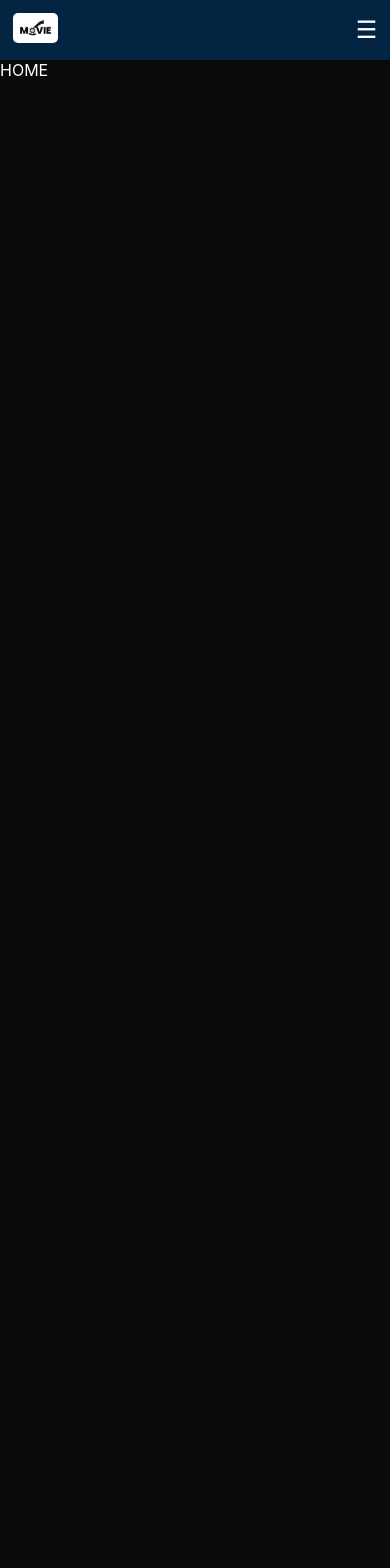
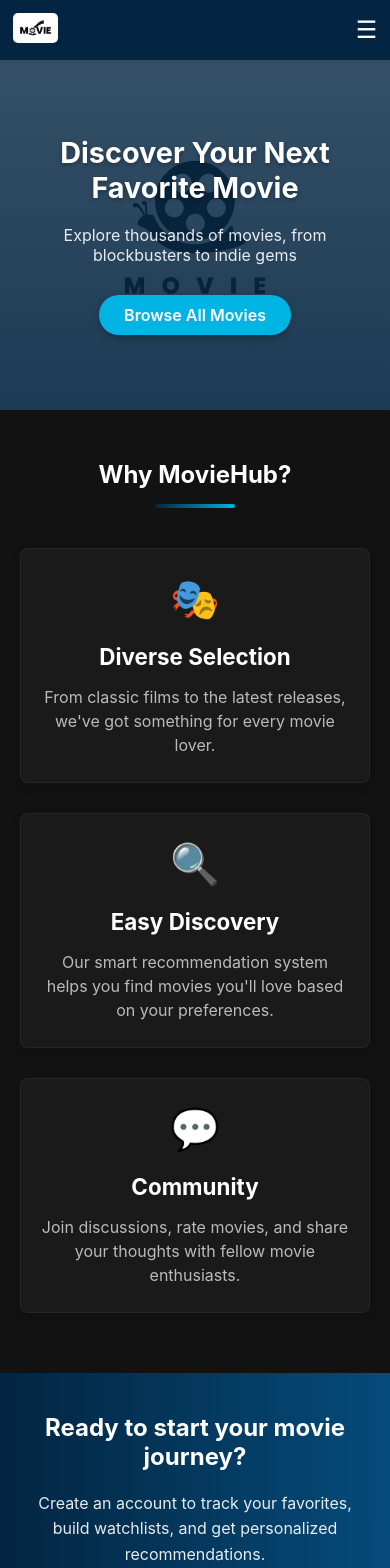
Before and after one commit to Youssef-Yasser-Mahmoud/MovieHub, a React (Vite) app: page /home in a window 390 px wide. Shown: the top 1568 px of the page. Before the commit the page ends 844 px from the top, so only its background shows below. Built offline with nearby package versions, Linux system fonts and the light colour scheme.

Commit message:
Creating Home Page

```diff
--- /dev/null
+++ b/src/pages/Home.css
@@ -0,0 +1,224 @@
+.home-container {
+  color: var(--text-color);
+  background-color: var(--background-color);
+}
+
+/* Hero Section */
+.hero-section {
+  background: linear-gradient(rgba(3, 37, 65, 0.8), rgba(3, 37, 65, 0.9)),
+              url('../assets/movie-logo.avif') no-repeat center center;
+  background-size: cover;
+  height: 500px;
+  display: flex;
+  align-items: center;
+  justify-content: center;
+  text-align: center;
+  padding: 0 20px;
+  margin-bottom: 50px;
+}
+
+.hero-content {
+  max-width: 800px;
+}
+
+.hero-content h1 {
+  font-size: 3rem;
+  font-weight: 700;
+  margin-bottom: 20px;
+  color: var(--text-color);
+  text-shadow: 0 2px 4px rgba(0, 0, 0, 0.3);
+}
+
+.hero-content p {
+  font-size: 1.2rem;
+  margin-bottom: 30px;
+  color: rgba(255, 255, 255, 0.9);
+}
+
+.cta-button {
+  display: inline-block;
+  background-color: var(--secondary-color);
+  color: var(--text-color);
+  padding: 12px 30px;
+  border-radius: 30px;
+  font-size: 1.1rem;
+  font-weight: 600;
+  text-decoration: none;
+  transition: all var(--transition-speed) ease;
+  border: none;
+  cursor: pointer;
+  box-shadow: 0 4px 8px rgba(0, 0, 0, 0.2);
+}
+
+.cta-button:hover {
+  background-color: var(--hover-color);
+  transform: translateY(-3px);
+  box-shadow: 0 6px 12px rgba(0, 0, 0, 0.3);
+}
+
+/* Section Styling */
+.featured-section,
+.info-section {
+  max-width: 1200px;
+  margin: 0 auto 60px;
+  padding: 0 20px;
+}
+
+.section-header {
+  text-align: center;
+  margin-bottom: 30px;
+}
+
+.section-header h2 {
+  font-size: 2.2rem;
+  font-weight: 700;
+  color: var(--text-color);
+  margin-bottom: 15px;
+}
+
+.header-underline {
+  height: 4px;
+  width: 80px;
+  background: linear-gradient(to right, var(--primary-color), var(--secondary-color));
+  margin: 0 auto;
+  border-radius: 2px;
+}
+
+.section-description {
+  text-align: center;
+  max-width: 800px;
+  margin: 0 auto 30px;
+  font-size: 1.1rem;
+  color: rgba(255, 255, 255, 0.8);
+  line-height: 1.6;
+}
+
+/* Info Cards */
+.info-cards {
+  display: grid;
+  grid-template-columns: repeat(auto-fit, minmax(300px, 1fr));
+  gap: 30px;
+  margin-top: 40px;
+}
+
+.info-card {
+  background-color: var(--card-background);
+  border-radius: 8px;
+  padding: 30px;
+  text-align: center;
+  box-shadow: 0 4px 8px rgba(0, 0, 0, 0.1);
+  transition: transform var(--transition-speed) ease,
+              box-shadow var(--transition-speed) ease;
+  border: 1px solid rgba(255, 255, 255, 0.05);
+}
+
+.info-card:hover {
+  transform: translateY(-10px);
+  box-shadow: 0 8px 16px rgba(0, 0, 0, 0.2);
+  border-color: var(--secondary-color);
+}
+
+.info-icon {
+  font-size: 2.5rem;
+  margin-bottom: 20px;
+}
+
+.info-card h3 {
+  font-size: 1.4rem;
+  color: var(--text-color);
+  margin-bottom: 15px;
+}
+
+.info-card p {
+  font-size: 1rem;
+  color: rgba(255, 255, 255, 0.7);
+  line-height: 1.5;
+}
+
+/* Call to Action Section */
+.cta-section {
+  background: linear-gradient(to right, var(--primary-color), #054b7a);
+  padding: 60px 20px;
+  text-align: center;
+  margin-top: 50px;
+}
+
+.cta-section h2 {
+  font-size: 2rem;
+  color: var(--text-color);
+  margin-bottom: 20px;
+}
+
+.cta-section p {
+  font-size: 1.1rem;
+  color: rgba(255, 255, 255, 0.9);
+  max-width: 700px;
+  margin: 0 auto 30px;
+  line-height: 1.6;
+}
+
+/* Responsive Styles */
+@media (max-width: 768px) {
+  .hero-section {
+    height: 400px;
+  }
+
+  .hero-content h1 {
+    font-size: 2.2rem;
+  }
+
+  .hero-content p {
+    font-size: 1rem;
+  }
+
+  .section-header h2 {
+    font-size: 1.8rem;
+  }
+
+  .info-cards {
+    grid-template-columns: repeat(auto-fit, minmax(250px, 1fr));
+  }
+
+  .cta-section h2 {
+    font-size: 1.8rem;
+  }
+}
+
+@media (max-width: 480px) {
+  .hero-section {
+    height: 350px;
+  }
+
+  .hero-content h1 {
+    font-size: 1.8rem;
+  }
+
+  .cta-button {
+    padding: 10px 25px;
+    font-size: 1rem;
+  }
+
+  .section-header h2 {
+    font-size: 1.5rem;
+  }
+
+  .info-cards {
+    grid-template-columns: 1fr;
+  }
+
+  .info-card {
+    padding: 25px 20px;
+  }
+
+  .cta-section {
+    padding: 40px 20px;
+  }
+
+  .cta-section h2 {
+    font-size: 1.5rem;
+  }
+
+  .cta-section p {
+    font-size: 1rem;
+  }
+}
--- a/src/pages/Home.jsx
+++ b/src/pages/Home.jsx
@@ -1,9 +1,53 @@
+import { Link } from 'react-router';
+import './Home.css';
+
 function Home() {
   return (
-    <div>
-      HOME
+    <div className="home-container">
+      {/* Hero Section */}
+      <section className="hero-section">
+        <div className="hero-content">
+          <h1>Discover Your Next Favorite Movie</h1>
+          <p>Explore thousands of movies, from blockbusters to indie gems</p>
+          <Link to="/movies" className="cta-button">Browse All Movies</Link>
+        </div>
+      </section>
+
+      <section className="info-section">
+        <div className="section-header">
+          <h2>Why MovieHub?</h2>
+          <div className="header-underline"></div>
+        </div>
+
+        <div className="info-cards">
+          <div className="info-card">
+            <div className="info-icon">🎭</div>
+            <h3>Diverse Selection</h3>
+            <p>From classic films to the latest releases, we've got something for every movie lover.</p>
+          </div>
+
+          <div className="info-card">
+            <div className="info-icon">🔍</div>
+            <h3>Easy Discovery</h3>
+            <p>Our smart recommendation system helps you find movies you'll love based on your preferences.</p>
+          </div>
+
+          <div className="info-card">
+            <div className="info-icon">💬</div>
+            <h3>Community</h3>
+            <p>Join discussions, rate movies, and share your thoughts with fellow movie enthusiasts.</p>
+          </div>
+        </div>
+      </section>
+
+      {/* Call to Action */}
+      <section className="cta-section">
+        <h2>Ready to start your movie journey?</h2>
+        <p>Create an account to track your favorites, build watchlists, and get personalized recommendations.</p>
+        <Link to="/login" className="cta-button">Log in</Link>
+      </section>
     </div>
-  )
+  );
 }
 
-export default Home
+export default Home;
```
